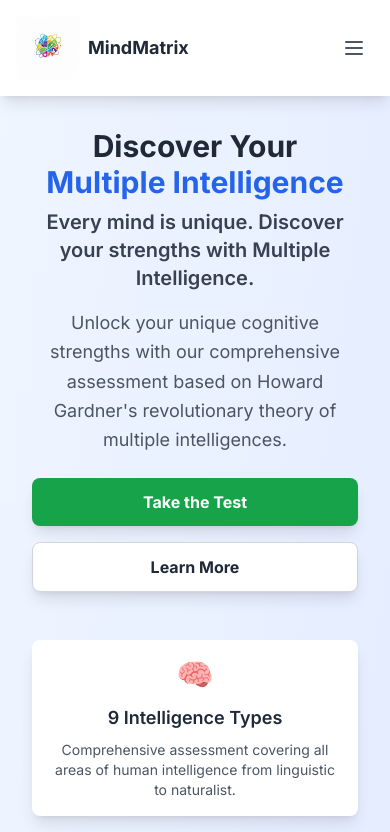
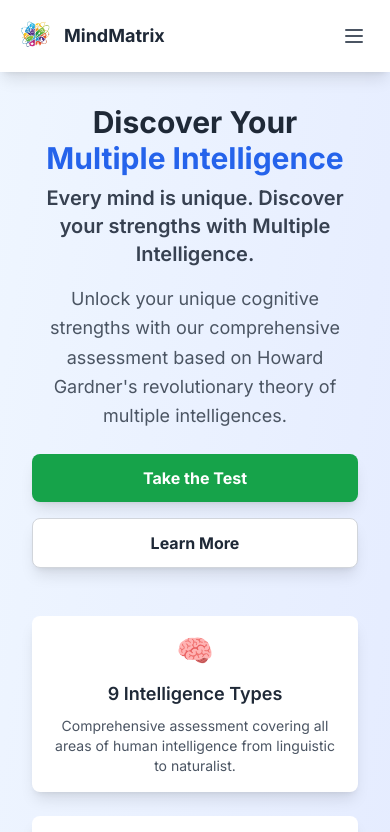
Before and after one commit to zoombahrainservices-lab/MI-Test, a Next.js app: page / in a window 390 px wide. Shown: the top 832 px of the page. Built offline with nearby package versions, Linux system fonts and the light colour scheme.

Commit message:
feat: replace logo with new logoMind.png and reduce size
- Replace previous logo with new logoMind.png
- Reduce logo size from 80x80px to 48x48px for better proportions
- Update responsive sizing: mobile 40x40px, desktop 48x48px
- Maintain brand consistency with new brain-themed logo design

```diff
--- a/app/components/Header.tsx
+++ b/app/components/Header.tsx
@@ -28,9 +28,9 @@ export default function Header() {
               <Image
                 src="/logo.png"
                 alt="MindMatrix Logo"
-                width={80}
-                height={80}
-                className="w-16 h-16 sm:w-20 sm:h-20"
+                width={48}
+                height={48}
+                className="w-10 h-10 sm:w-12 sm:h-12"
                 priority
               />
               <span className="text-lg sm:text-xl font-bold text-gray-800">MindMatrix</span>
```
Also changed, not shown: public/logo.png.
